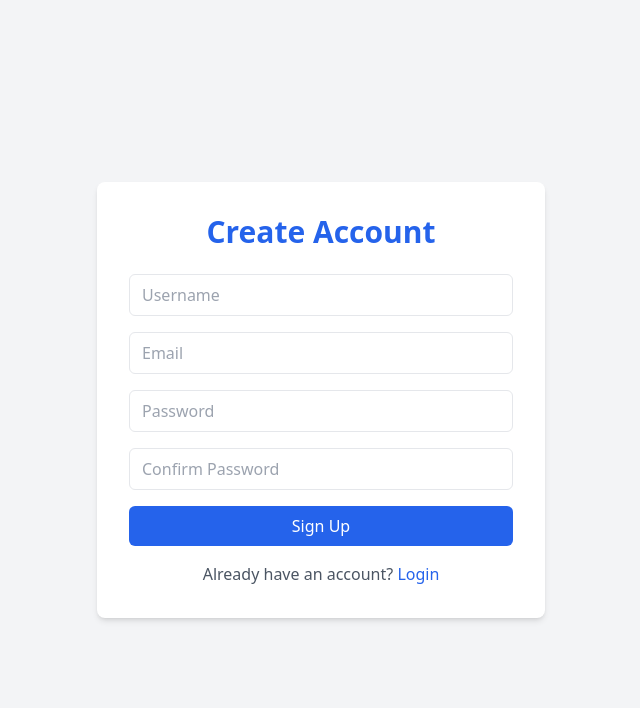
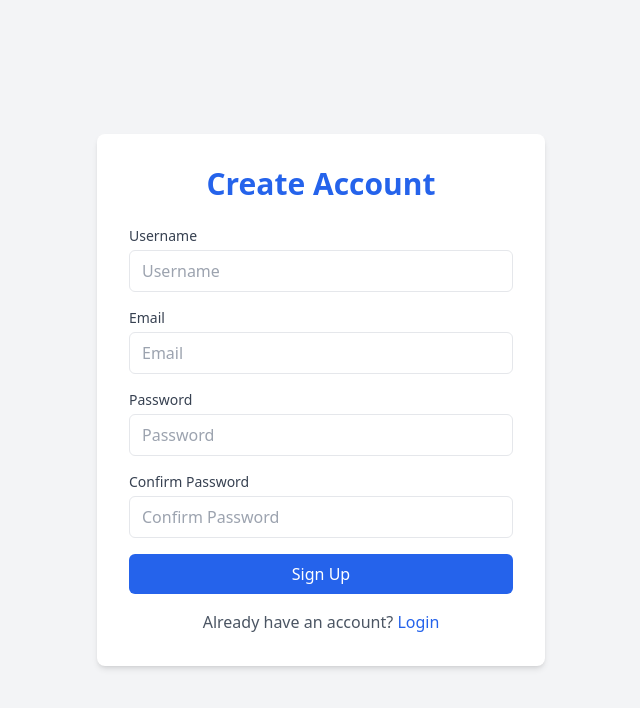
Before and after one commit to nivalkar-kaushik/tiny_url, a Django app: page /account/signup/ in a window 1280 px wide. Shown: the top 708 px of the page, without its empty margins (319-959 px from the left). Run offline with Django 5.2, Linux system fonts and the light colour scheme; some libraries are stand-ins or nearby versions.

Commit message:
error handling | resend otp

```diff
--- a/accounts/forms.py
+++ b/accounts/forms.py
@@ -71,13 +71,15 @@ class RegistrationForm(forms.Form):
 class LoginForm(forms.Form):
     username = forms.CharField(
         widget=forms.TextInput(attrs={
-            "class": "w-full px-3 py-2 border rounded-md focus:outline-none focus:ring-2 focus:ring-blue-500"
+            "class": "w-full px-3 py-2 border rounded-md focus:outline-none focus:ring-2 focus:ring-blue-500",
+            "placeholder": "Username",
         })
     )
 
     password = forms.CharField(
         widget=forms.PasswordInput(attrs={
-            "class": "w-full px-3 py-2 border rounded-md focus:outline-none focus:ring-2 focus:ring-blue-500"
+            "class": "w-full px-3 py-2 border rounded-md focus:outline-none focus:ring-2 focus:ring-blue-500",
+            "placeholder": "Password",
         })
     )
 
@@ -91,7 +93,7 @@ class LoginForm(forms.Form):
             raise forms.ValidationError("Invalid credentials")
 
         if not user.is_verified:
-            raise forms.ValidationError("Email not verified")
+            raise forms.ValidationError("Your email is not verified. Please check your inbox for the OTP email sent during signup.")
 
         self.user = user
         return cleaned_data
--- a/accounts/templates/accounts/registration.html
+++ b/accounts/templates/accounts/registration.html
@@ -16,40 +16,52 @@
 
             <!-- Username -->
             <div>
-                {{ form.username }}
+                <label class="block text-sm font-medium text-gray-700 mb-1" for="id_username">Username</label>
+                <div class="{% if form.username.errors %}ring-2 ring-red-400 rounded-md{% endif %}">
+                    {{ form.username }}
+                </div>
                 {% if form.username.errors %}
-                    <p class="text-red-500 text-sm">{{ form.username.errors.0 }}</p>
+                    <p class="text-red-500 text-sm mt-1">{{ form.username.errors.0 }}</p>
                 {% endif %}
             </div>
 
             <!-- Email -->
             <div>
-                {{ form.email }}
+                <label class="block text-sm font-medium text-gray-700 mb-1" for="id_email">Email</label>
+                <div class="{% if form.email.errors %}ring-2 ring-red-400 rounded-md{% endif %}">
+                    {{ form.email }}
+                </div>
                 {% if form.email.errors %}
-                    <p class="text-red-500 text-sm">{{ form.email.errors.0 }}</p>
+                    <p class="text-red-500 text-sm mt-1">{{ form.email.errors.0 }}</p>
                 {% endif %}
             </div>
 
             <!-- Password -->
             <div>
-                {{ form.password1 }}
+                <label class="block text-sm font-medium text-gray-700 mb-1" for="id_password1">Password</label>
+                <div class="{% if form.password1.errors %}ring-2 ring-red-400 rounded-md{% endif %}">
+                    {{ form.password1 }}
+                </div>
                 {% if form.password1.errors %}
-                    <p class="text-red-500 text-sm">{{ form.password1.errors.0 }}</p>
+                    <p class="text-red-500 text-sm mt-1">{{ form.password1.errors.0 }}</p>
                 {% endif %}
             </div>
 
             <!-- Confirm Password -->
             <div>
-                {{ form.password2 }}
+                <label class="block text-sm font-medium text-gray-700 mb-1" for="id_password2">Confirm Password</label>
+                <div class="{% if form.password2.errors %}ring-2 ring-red-400 rounded-md{% endif %}">
+                    {{ form.password2 }}
+                </div>
                 {% if form.password2.errors %}
-                    <p class="text-red-500 text-sm">{{ form.password2.errors.0 }}</p>
+                    <p class="text-red-500 text-sm mt-1">{{ form.password2.errors.0 }}</p>
                 {% endif %}
             </div>
 
             {% if form.non_field_errors %}
-                <p class="text-red-500 text-sm text-center">
+                <div class="bg-red-100 text-red-700 p-3 rounded-md text-sm">
                     {{ form.non_field_errors.0 }}
-                </p>
+                </div>
             {% endif %}
 
             <button
--- /dev/null
+++ b/links/templates/links/error.html
@@ -0,0 +1,3 @@
+<div class="p-4 bg-red-50 border border-red-300 rounded-lg text-left">
+    <p class="text-red-700 text-sm font-medium">{{ error }}</p>
+</div>
```
Also changed, not shown: accounts/templates/accounts/login.html (+10 -6 lines), accounts/templates/accounts/verify_otp.html (+7 -9 lines), links/views.py (+7 -1 lines).
